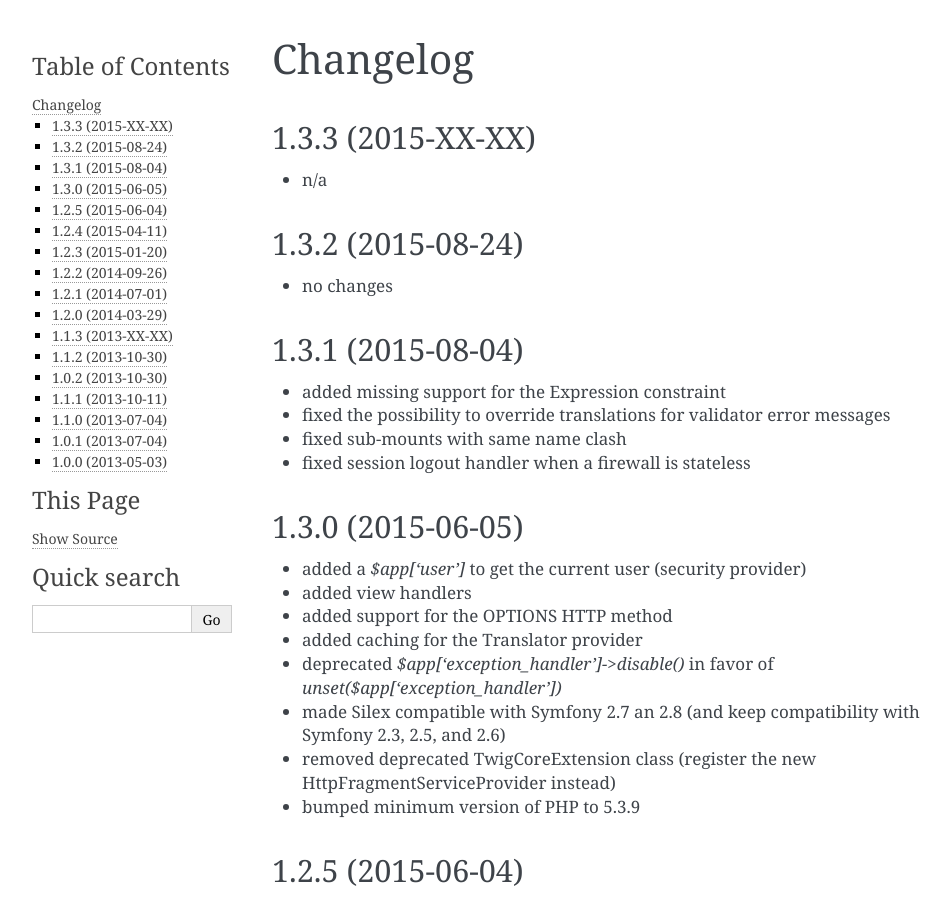
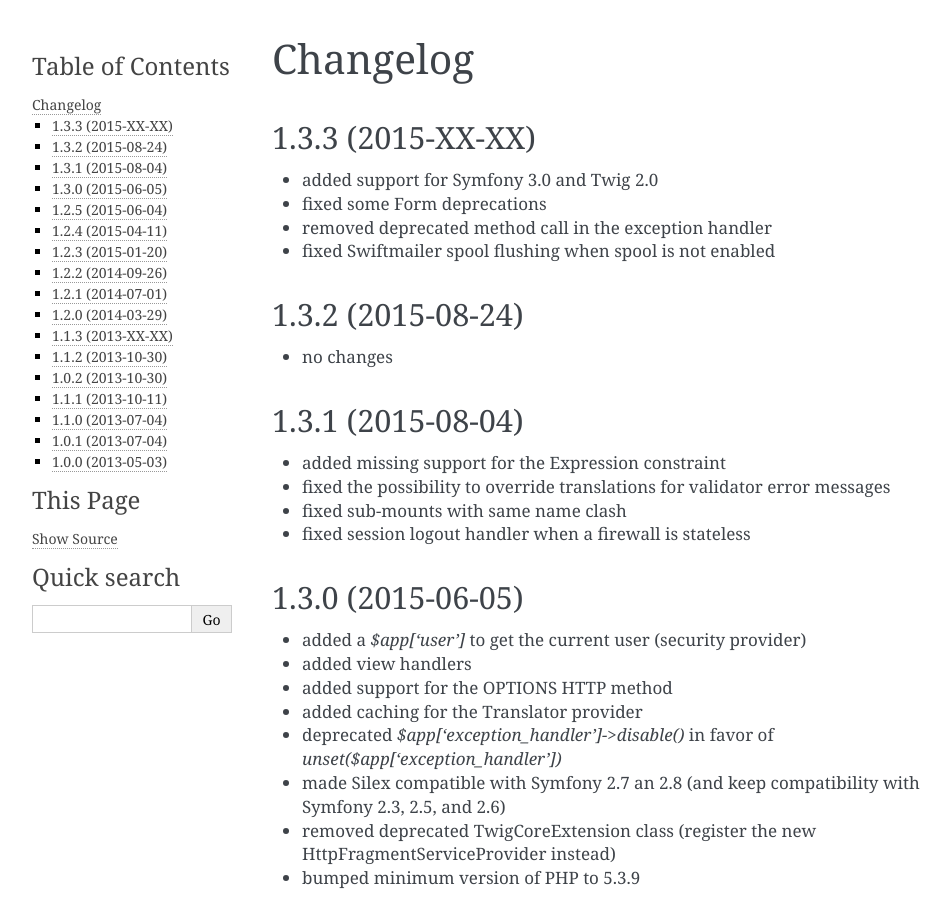
Before and after one commit to silexphp/Silex, a Sphinx documentation site: the page built from doc/changelog.rst, in a window 1280 px wide and 900 px high. Shown: the whole window, without its empty margins (148-1099 px from the left). Built offline with Sphinx 7.4.7, drawn with Linux system fonts in a browser that asks for light colours.

Commit message:
updated changelog

```diff
--- a/doc/changelog.rst
+++ b/doc/changelog.rst
@@ -4,7 +4,10 @@ Changelog
 1.3.3 (2015-XX-XX)
 ------------------
 
-* n/a
+* added support for Symfony 3.0 and Twig 2.0
+* fixed some Form deprecations
+* removed deprecated method call in the exception handler
+* fixed Swiftmailer spool flushing when spool is not enabled
 
 1.3.2 (2015-08-24)
 ------------------
```
